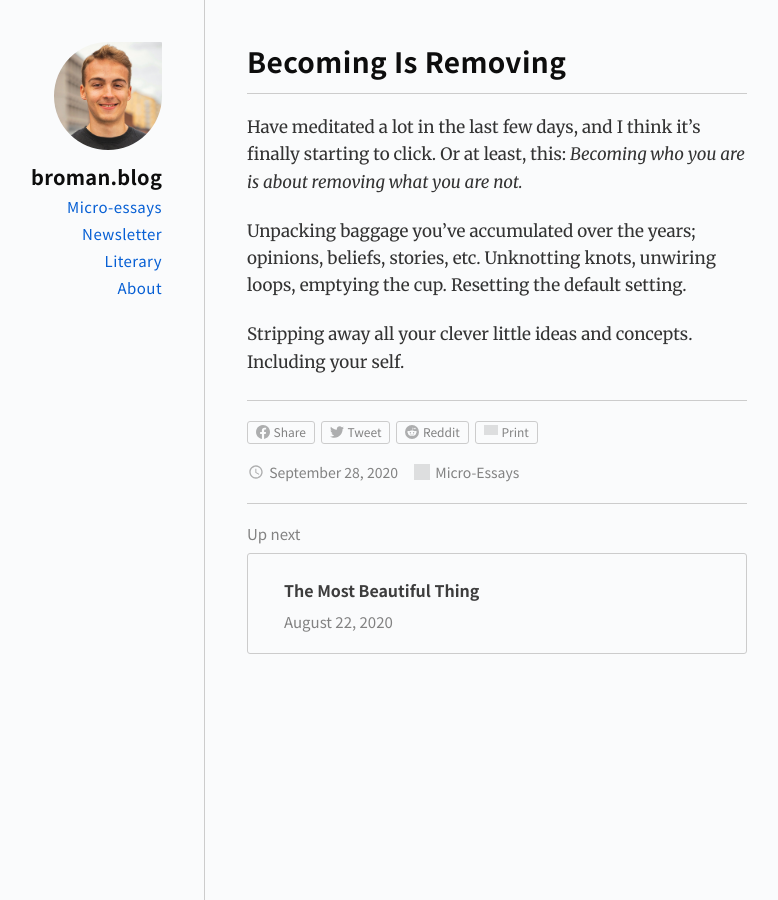
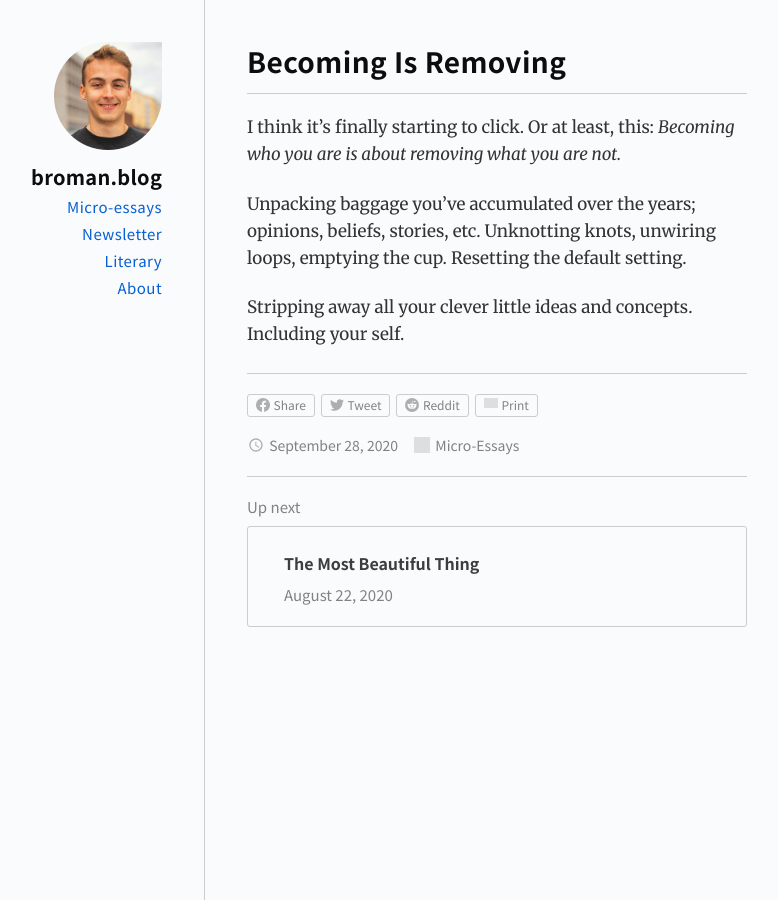
Before and after one commit to gdbroman/broman.blog, a Jekyll site: the page built from _posts/2020/2020-09-28-becoming-is-removing.md, in a window 1280 px wide. Shown: the whole page, without its empty margins (251-1029 px from the left). Built offline with Jekyll 4.4.1, drawn with Linux system fonts in a browser that asks for light colours; grey boxes are pictures that could not be loaded.

Commit message:
revision

```diff
--- a/_posts/2020/2020-09-28-becoming-is-removing.md
+++ b/_posts/2020/2020-09-28-becoming-is-removing.md
@@ -3,7 +3,7 @@
 permalink: "becoming-is-removing"
 ---
 
-Have meditated a lot in the last few days, and I think it's finally starting to click. Or at least, this: *Becoming who you are is about removing what you are not.*
+I think it's finally starting to click. Or at least, this: *Becoming who you are is about removing what you are not.*
 
 Unpacking baggage you've accumulated over the years; opinions, beliefs, stories, etc. Unknotting knots, unwiring loops, emptying the cup. Resetting the default setting.
 
```
